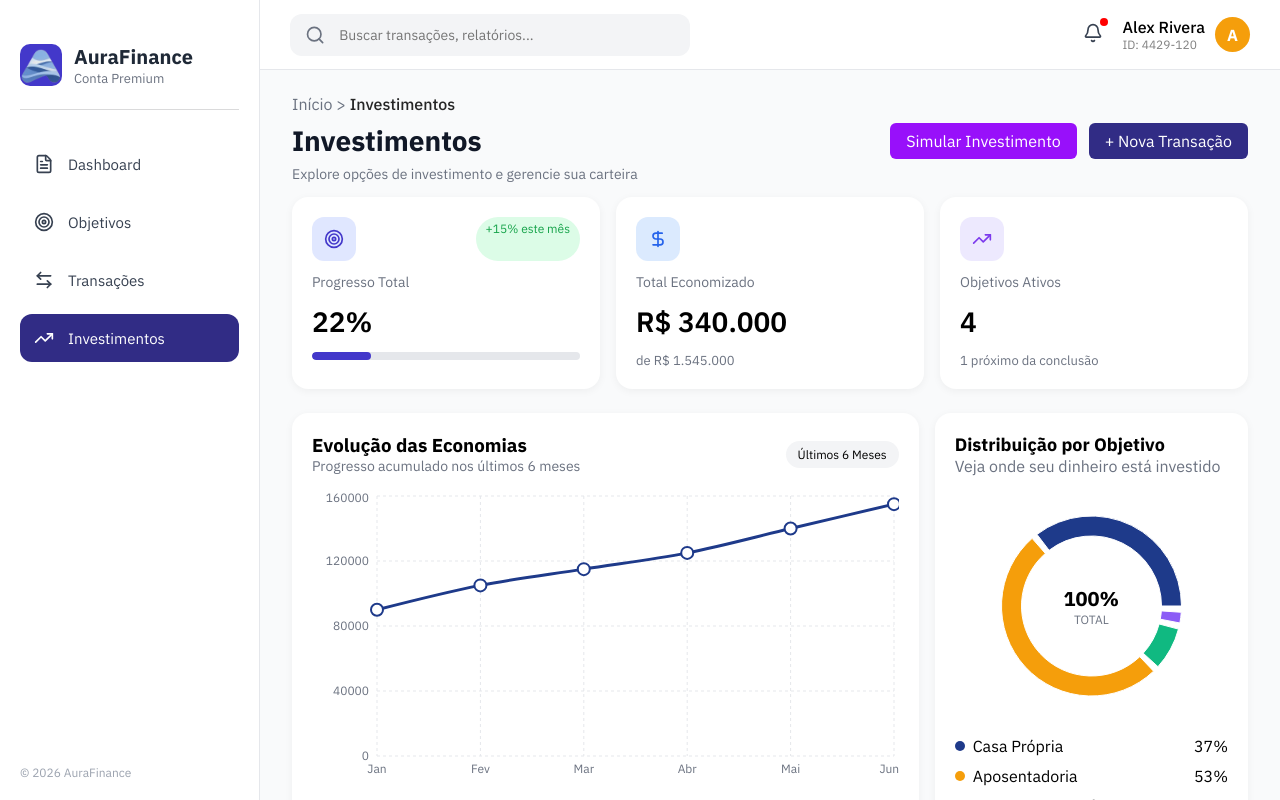
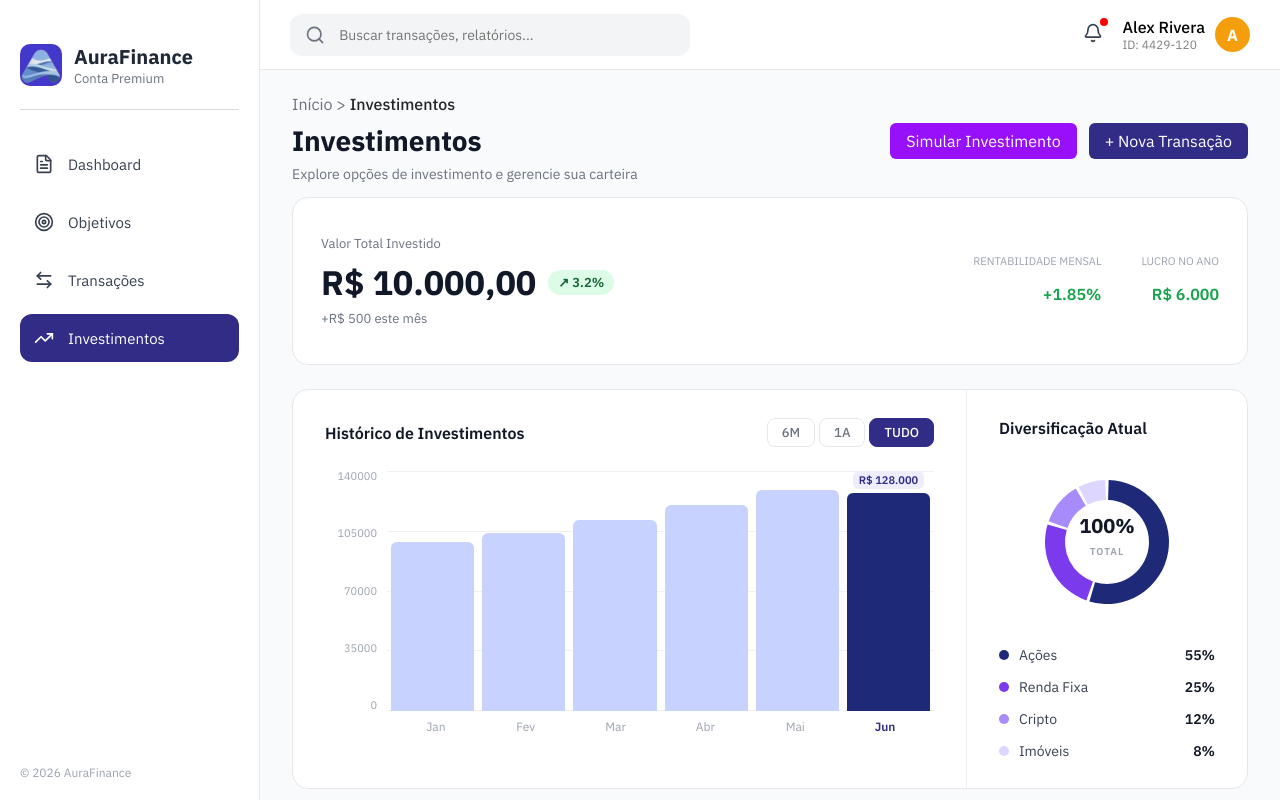
Before and after one commit to viniciusMoraesChaves/AuraFinance, a React (Vite) app: page /savings in a window 1280 px wide. Built offline with nearby package versions, Linux system fonts and the light colour scheme.

Commit message:
feat: savings page

```diff
--- a/src/assets/pages/Savings.tsx
+++ b/src/assets/pages/Savings.tsx
@@ -3,11 +3,9 @@ import { useState } from "react";
 
 import Sidebar from "../components/sidebar";
 import TopBar from "../components/topBar";
-import ObjectivesKPIs from "../components/ObjectivesKPIs";
-import { ObjectivesEvolution } from "../components/ObjectivesEvolution";
-import { ObjectivesDistribuitionByCategory } from "../components/ObjectivesDistribuitionByCategory";
-import ObjectivesList from "../components/ObjectivesList";
-import NewObjectiveModal from "../components/NewObjectiveModal";
+import SavingsTotalCard from "../components/SavingsTotalCard";
+import SavingsChart from "../components/SavingsChart";
+import SavingsList from "../components/SavingsList";
 
 function Savings() {
   const location = useLocation();
@@ -73,23 +71,24 @@ function Savings() {
             </p>
           </div>
 
-          <ObjectivesKPIs />
+          <SavingsTotalCard
+            total={10000}
+            monthlyChange={3.2}
+            monthlyProfit={500}
+            yearlyProfit={6000}
+            monthlyReturn={1.85}
+          />
 
-          <div style={{display: "flex", gap: "16px", marginTop: "24px"}}>
-            <div style={{flex: 2}}>
-              <ObjectivesEvolution />
-            </div>
-            <div style={{flex: 1}}>
-              <ObjectivesDistribuitionByCategory />
-            </div>
+          <div style={{ gap: "16px", marginTop: "24px"}}>
+              <SavingsChart />
           </div>
 
           <div style={{marginTop: "24px"}}>
-            <ObjectivesList />
+            <SavingsList />
           </div>
         </div>
       </div>
-      {openModal && <NewObjectiveModal onClose={() => setOpenModal(false)} />}
+
     </div>
   );
 }
```
